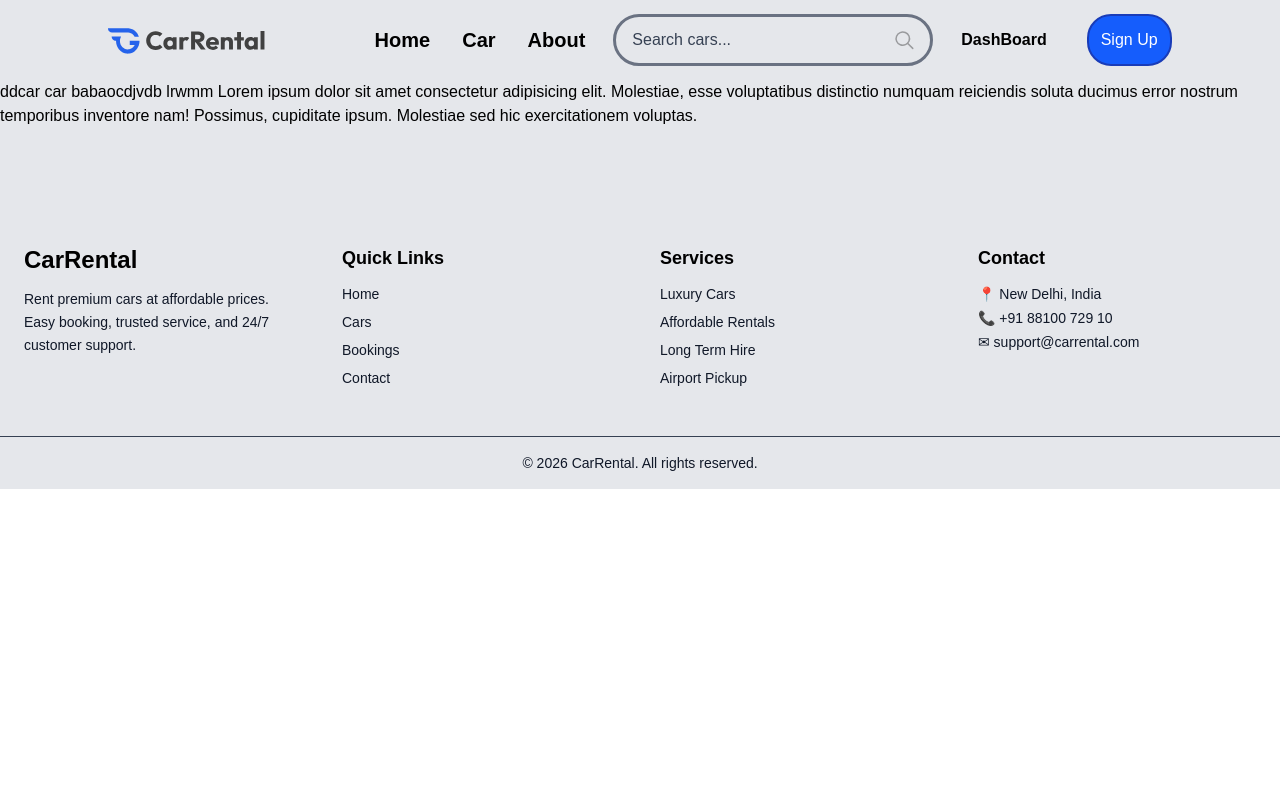
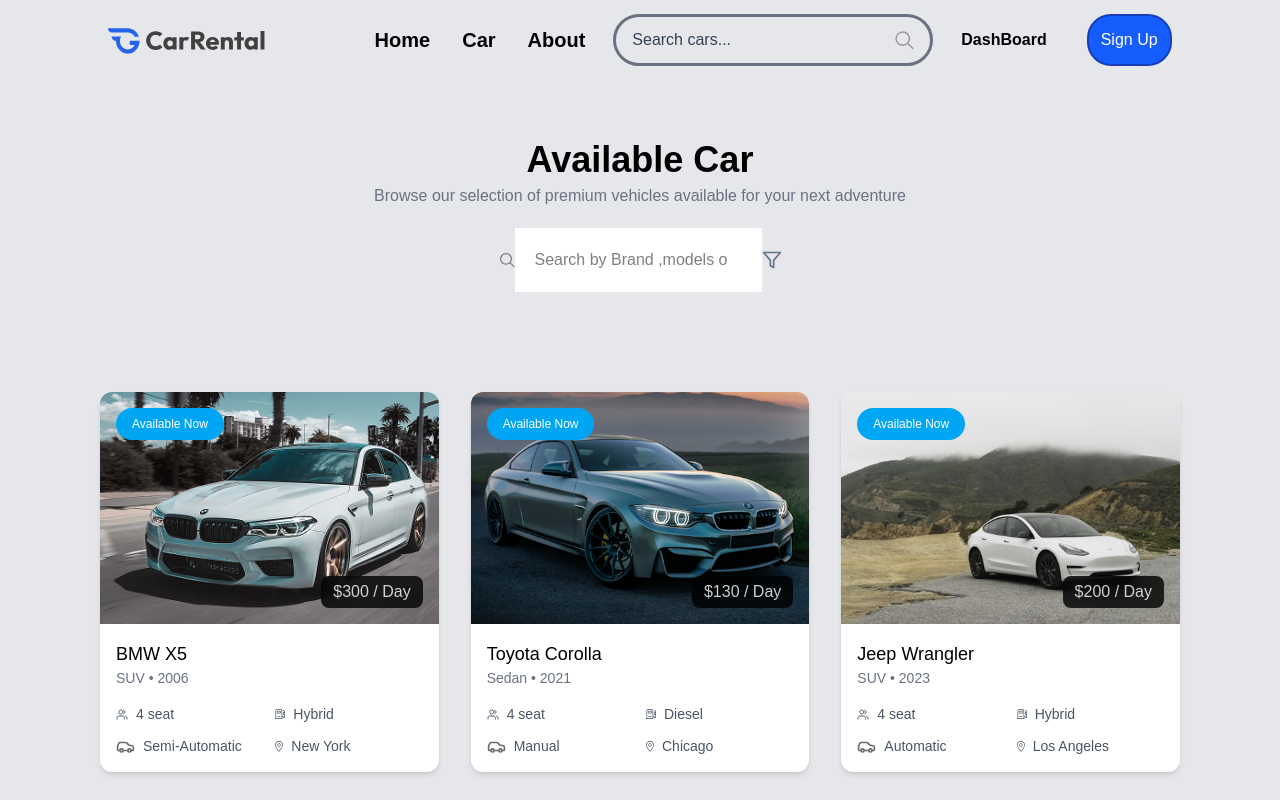
Before and after one commit to officialnishant3ns-oss/Car_Rental_App, a React (Vite) app in the folder Frontend_CarRental/: page /car in a window 1280 px wide. Shown: the top 800 px of the page. Built offline with nearby package versions, Linux system fonts and the light colour scheme.

Commit message:
added allcar section and seach car there

```diff
--- /dev/null
+++ b/Frontend_CarRental/src/components/AllCarsection.jsx
@@ -0,0 +1,22 @@
+import React from 'react'
+import Card from './Card';
+import { dummyCarData } from '../assets/assets';
+import { assets } from '../assets/assets';
+const AllCarsection = () => {
+
+  return (
+    <div className=' p-25'>
+       <div className='grid grid-cols-3 gap-8 '>
+                {
+                    dummyCarData.slice(0, 6).map((car) => (
+                        <div key={car._id}>
+                            <Card car={car} />
+                        </div>
+                    ))
+                }
+            </div>
+              </div>
+  )
+}
+
+export default AllCarsection
--- a/Frontend_CarRental/src/components/Hero.jsx
+++ b/Frontend_CarRental/src/components/Hero.jsx
@@ -29,7 +29,7 @@ const Hero = () => {
                             type="date"
                             id='pickup-date'
                             min={new Date().toISOString().split('T')[0]}
-                            className="border text-gray-600 rounded mt-3 outline-none cursor-pointer"
+                            className="border text-gray-600 p-1 rounded mt-3 outline-none cursor-pointer"
                             required
                         />
                     </div>
@@ -39,7 +39,7 @@ const Hero = () => {
                             type="date"
                             id='return-date'
                             min={new Date().toISOString().split('T')[0]}
-                            className="border text-gray-600 rounded mt-3 outline-none cursor-pointer"
+                            className="border text-gray-600 p-1 rounded mt-3 outline-none cursor-pointer"
                             required
 
                         />
--- /dev/null
+++ b/Frontend_CarRental/src/components/SearchCar.jsx
@@ -0,0 +1,23 @@
+import React from 'react'
+import { assets } from '../assets/assets'
+
+const SearchCar = () => {
+  return (
+   <div>
+     <div>
+      <h1 className='text-4xl font-bold font-mono text-center pt-15 '>Available Car</h1>
+      <p className='text-center font-normal mt-1 text-gray-500'>Browse our selection of premium vehicles available for your next adventure</p>
+    </div>
+    <div className='flex justify-center mt-5'>
+        <img src={assets.search_icon} alt="" />
+        <input type="search" name="Car-seach" id="" placeholder='Search by Brand ,models or Features'
+        className='bg-white p-5 text-center'
+        />
+        <img src={assets.filter_icon} alt="" />
+
+    </div>
+   </div>
+  )
+}
+
+export default SearchCar
--- a/Frontend_CarRental/src/pages/Car.jsx
+++ b/Frontend_CarRental/src/pages/Car.jsx
@@ -2,12 +2,14 @@ import React from 'react'
 import Card from '../components/Card'
 import Featured from '../components/Featured'
 import Cardetails from './Cardetails'
+import SearchCar from '../components/SearchCar'
+import AllCarsection from '../components/AllCarsection'
 
 const Car = () => {
   return (
     <div className='bg-gray-200'>
-    ddcar car babaocdjvdb lrwmm Lorem ipsum dolor sit amet consectetur adipisicing elit. Molestiae, esse voluptatibus distinctio numquam reiciendis soluta ducimus error nostrum temporibus inventore nam! Possimus, cupiditate ipsum. Molestiae sed hic exercitationem voluptas.
-
+   <SearchCar/>
+   <AllCarsection/>
     </div>
   )
 }
--- a/Frontend_CarRental/src/pages/Cardetails.jsx
+++ b/Frontend_CarRental/src/pages/Cardetails.jsx
@@ -72,7 +72,7 @@ const Cardetails = () => {
         <div>
           <form action="" className='shadow-lg h-max sticky top-18 rounded-xl p-6 space-y-6 text-gray-500'>
             <div className='flex justify-between items-center'>
-              <p>$ {car.pricePerDay}</p>
+              <p className='font-bold text-black text-2xl'>$ {car.pricePerDay}</p>
               <span> Per Day</span>
             </div>
             <hr className="border-borderColor my-6" />
```
